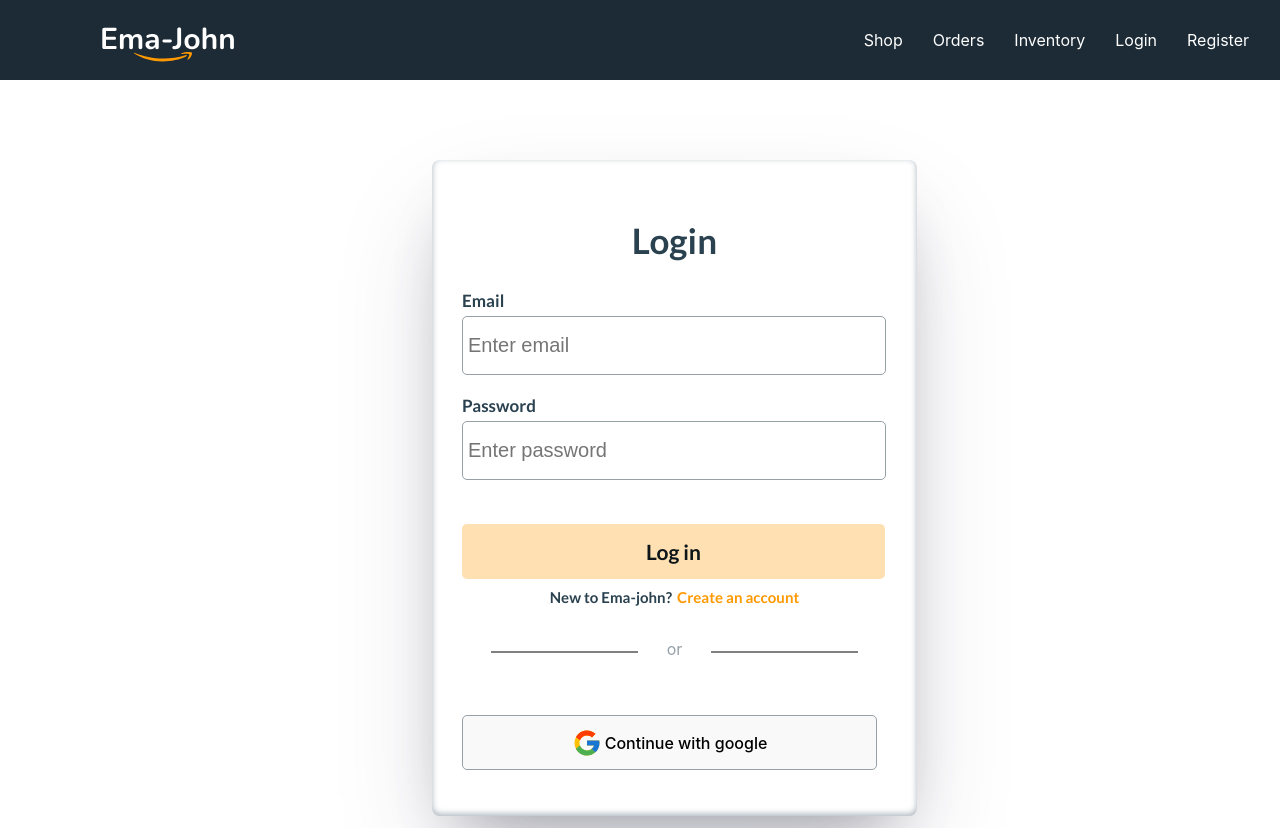
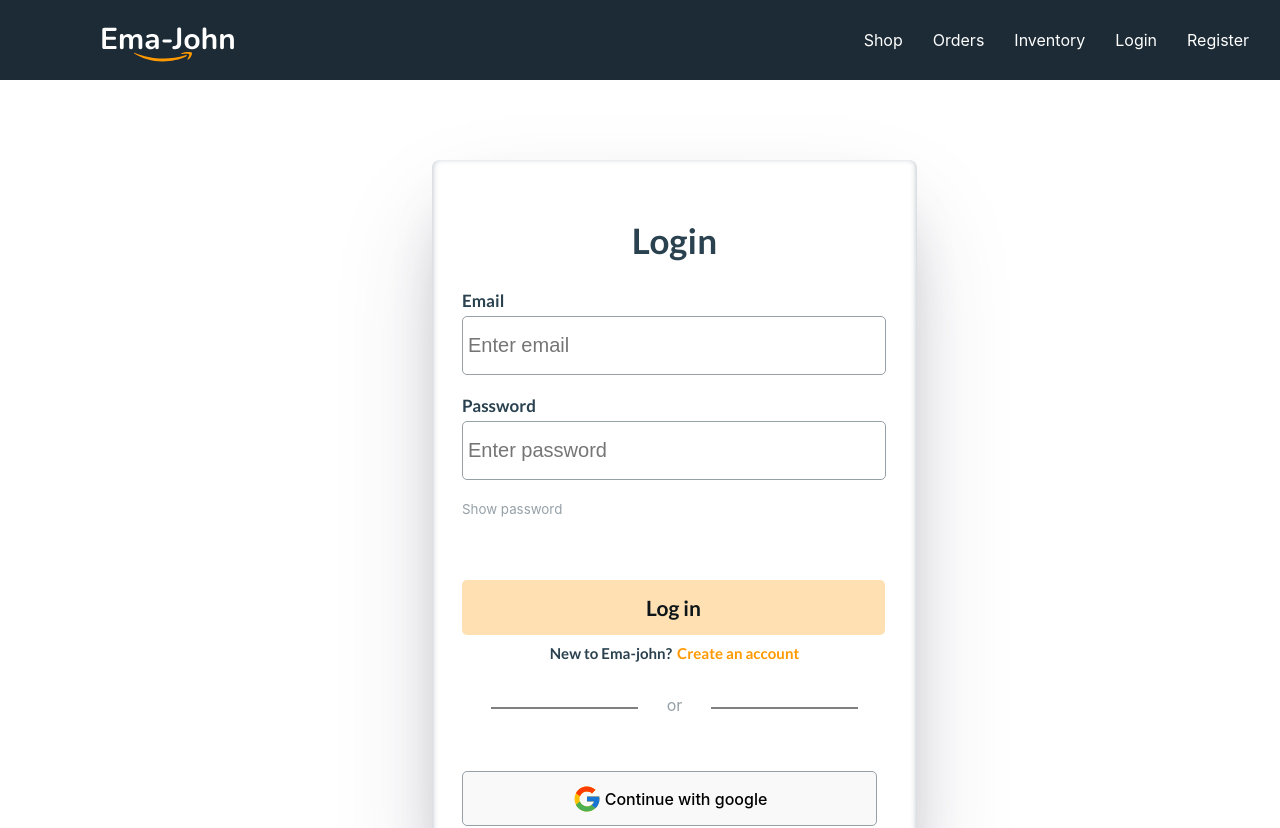
Before and after one commit to webdevmahdi/ema-john-shopping-app, a React (Vite) app: page /login in a window 1280 px wide. Shown: the top 828 px of the page. Built offline with nearby package versions, Linux system fonts and the light colour scheme; no server answers.

Commit message:
showing password and hiding password

```diff
--- a/src/components/Login/Login.jsx
+++ b/src/components/Login/Login.jsx
@@ -8,6 +8,7 @@
 
 const Login = () => {
     let [err, setErr] = useState(null);
+    let [show, setShow] = useState(false)
     let { signInUser } = useContext(AuthContext);
     let navigate = useNavigate();
     let location = useLocation();
@@ -29,12 +30,12 @@
         }
 
         signInUser(emailAccount, password)
-        .then(result =>{
-            let loggedInUser = result.user;
-            console.log(loggedInUser);
-            navigate(from, { replace: true})
-        })
-        .catch(err => setErr(err))
+            .then(result => {
+                let loggedInUser = result.user;
+                console.log(loggedInUser);
+                navigate(from, { replace: true })
+            })
+            .catch(err => setErr(err))
 
         form.reset()
 
@@ -49,7 +50,12 @@
                 </div>
                 <div className='form-control'>
                     <label htmlFor="password">Password</label>
-                    <input type="password" name='password' placeholder='Enter password' required />
+                    <input type={show ? "text" : "password" } name='password' placeholder='Enter password' required />
+                    <p onClick={() => setShow(!show)}>
+                        {
+                            show ? <small>Hide password</small> : <small>Show password</small>
+                        }
+                    </p>
                 </div>
                 <input className='submit' type="submit" value="Log in" />
             </form>
```
